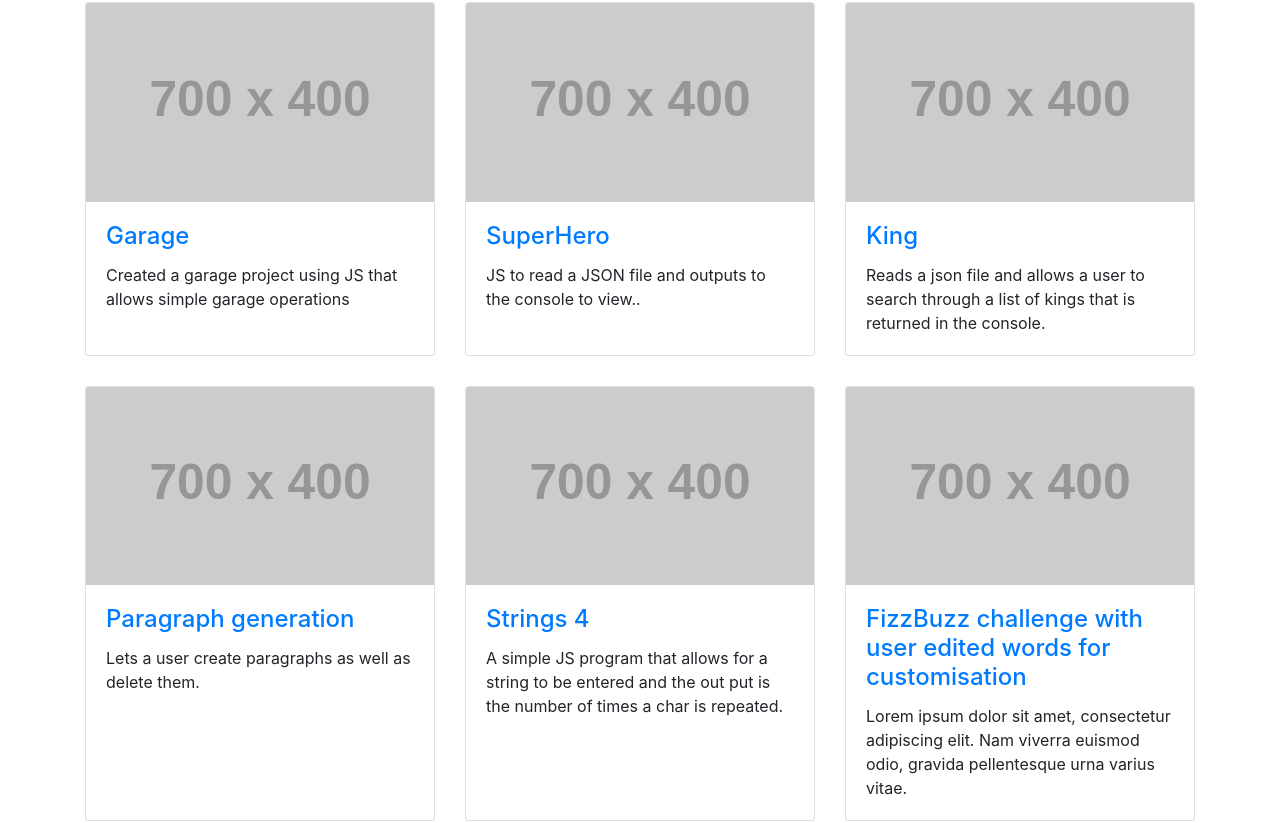
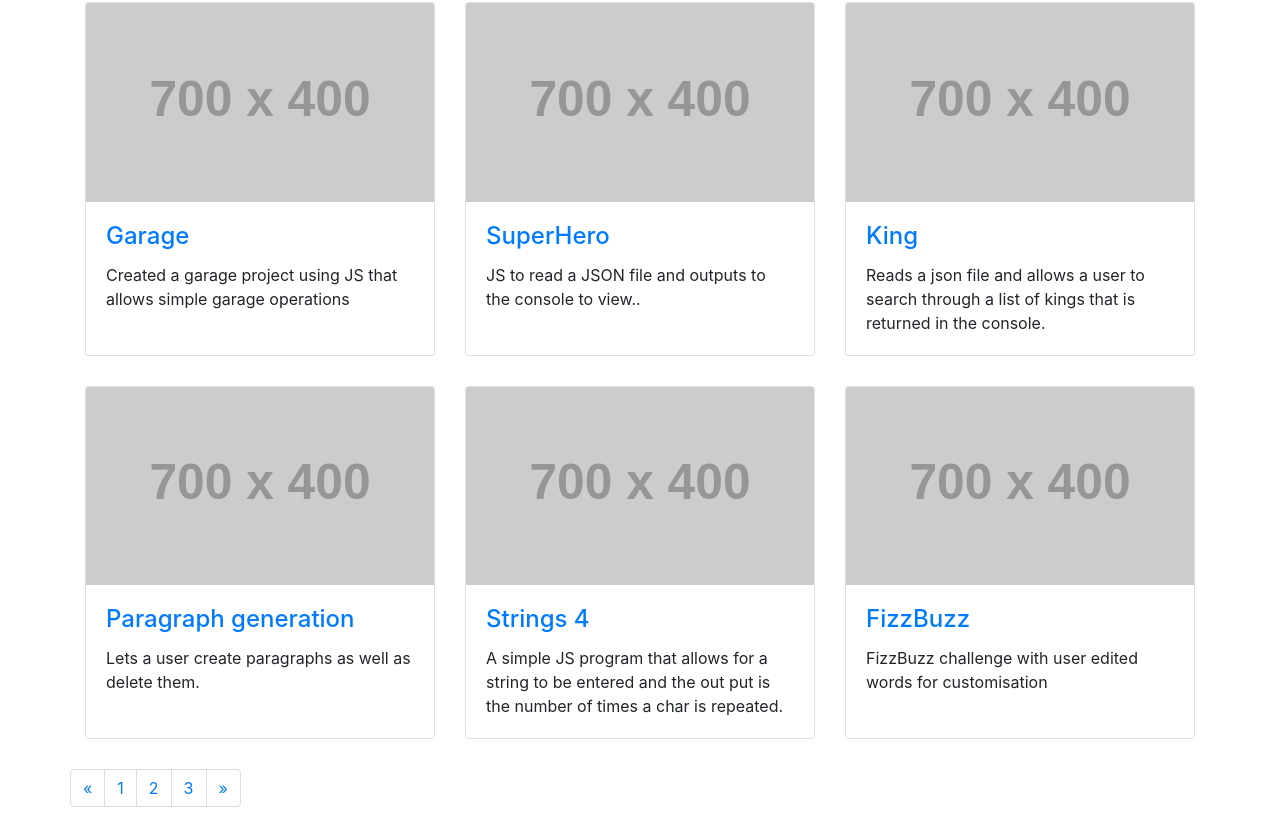
Before and after one commit to ksScott78/ksScott78.github.io, a website: page Projects.html in a window 1280 px wide. Shown: the part 150-973 px from the top of the page. Drawn offline with Linux system fonts and the light colour scheme; placeholder pictures from the web are drawn by us.

Commit message:
text change on fizzbuzz desc

```diff
--- a/Projects.html
+++ b/Projects.html
@@ -114,9 +114,9 @@
             <a href="#"><img class="card-img-top" src="http://placehold.it/700x400" alt=""></a>
             <div class="card-body">
               <h4 class="card-title">
-                <a href="/FizzBuzz.html">FizzBuzz challenge with user edited words for customisation</a>
+                <a href="/FizzBuzz.html">FizzBuzz</a>
               </h4>
-              <p class="card-text">Lorem ipsum dolor sit amet, consectetur adipiscing elit. Nam viverra euismod odio, gravida pellentesque urna varius vitae.</p>
+              <p class="card-text">FizzBuzz challenge with user edited words for customisation</p>
             </div>
           </div>
         </div>
```
